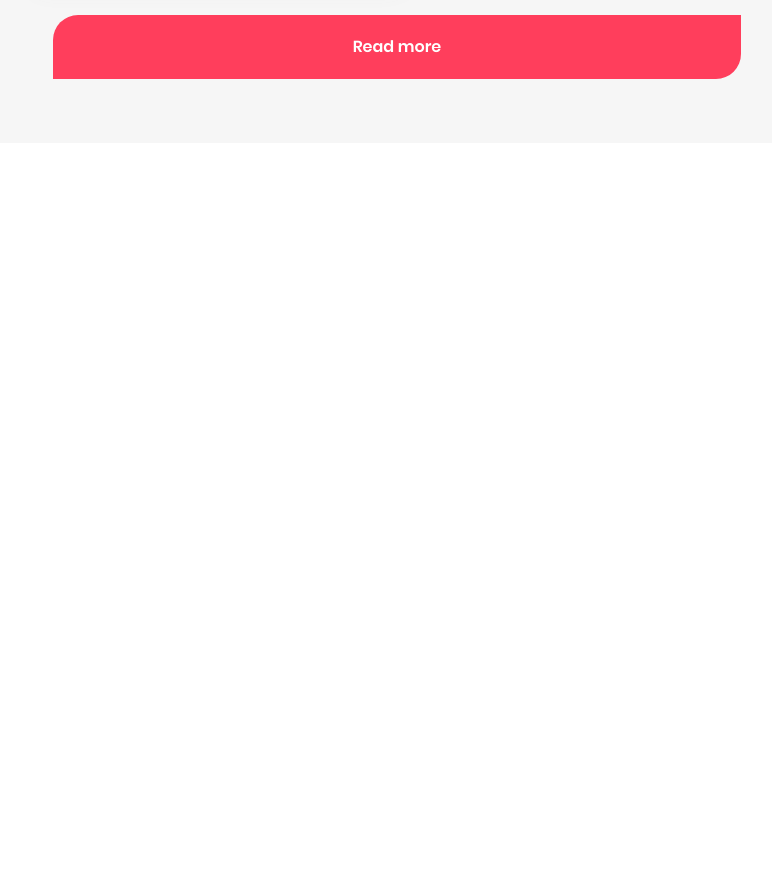
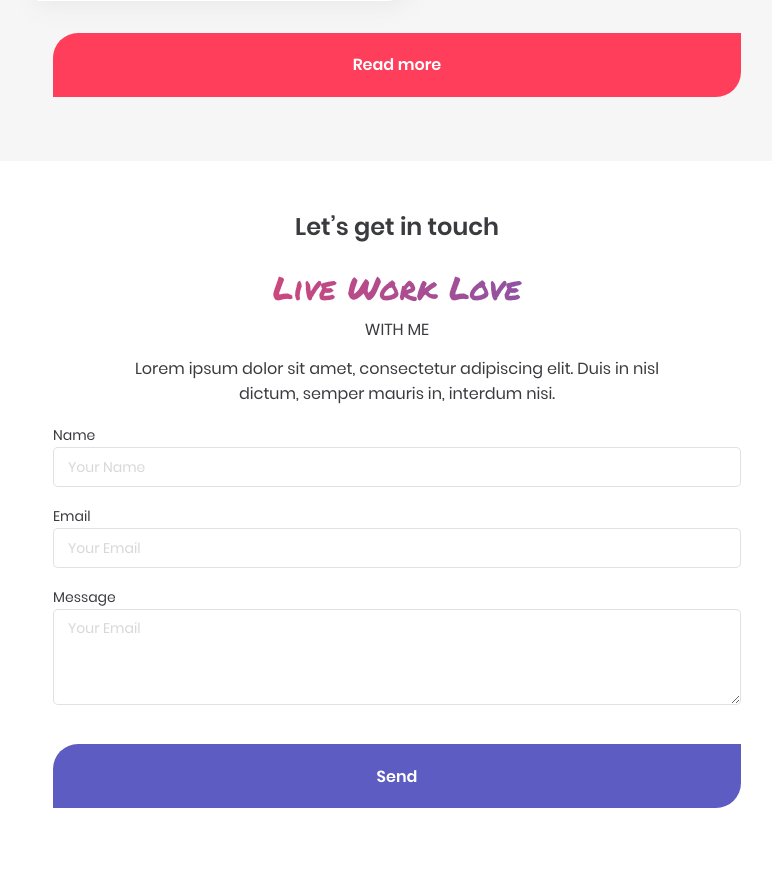
Before and after one commit to 20digital-ua/chinaokasi, a PHP site: page / in a window 1280 px wide. Shown: the part 5535-6407 px from the top of the page, without its empty margins (243-1015 px from the left). Before the commit the page ends 5614 px from the top, so only its background shows below. Run offline with PHP 8.4, Linux system fonts and the light colour scheme.

Commit message:
Get in touch section finish

```diff
--- a/index.html
+++ b/index.html
@@ -42,10 +42,14 @@
 		<section class="subscribe-section">
 			<div class="container">
 				<div class="subscribe-block">
-					<form action="" class="subscribe-form">
-						<input class="subscribe-form__input" type="text" placeholder="Your Name">
-						<input class="subscribe-form__input subscribe-form__input-last" type="text" placeholder="Your Email">
-						<button class="subscribe-form__submit submit-btn">Join my movement</button>
+					<form action="" class="primary-form">
+						<div class="form-row">
+							<input class="primary-form__input" type="text" placeholder="Your Name">
+						</div>
+						<div class="form-row">
+							<input class="primary-form__input primary-form__input-last" type="text" placeholder="Your Email">
+						</div>
+						<button class="primary-form__submit submit-btn">Join my movement</button>
 					</form>
 				</div>
 			</div>
@@ -142,16 +146,16 @@
 				<div class="sign-podcast">
 					<h3 class="sign-podcast__title">Sign up to get <br>
 							new episodes first</h3>
-					<form action="" class="sign-podcast-form">
+					<form action="" class="primary-form">
 						<div class="form-row">
-								<label for="input-name" class="sign-podcast-form__label">Name</label> <br>
-								<input type="text" id="input-name" class="sign-podcast-form__input" placeholder="Your Name">
+								<label for="input-name" class="primary-form__label">Name</label> <br>
+								<input type="text" id="input-name" class="primary-form__input" placeholder="Your Name">
 						</div>
 						<div class="form-row">
-								<label for="input-email" class="sign-podcast-form__label">Email</label> <br>
-								<input type="text" id="input-email" class="sign-podcast-form__input" placeholder="Your Email">
+								<label for="input-email" class="primary-form__label">Email</label> <br>
+								<input type="text" id="input-email" class="primary-form__input" placeholder="Your Email">
 						</div>
-						<button class="sign-podcast-form__submit submit-btn">Be the first to hear!</button>
+						<button class="primary-form__submit submit-btn">Be the first to hear!</button>
 					</form>
 				</div>
 				<div class="follow">
@@ -250,6 +254,34 @@
 
 			</div>
 		</section>
+		<section class="in-touch-section">
+			<div class="container">
+				<h2 class="title">Let’s get in touch</h2>
+				<div class="with-me">
+					<p class="with-me__gradient">Live Work Love</p>
+					<p class="with-me__simple">WITH ME</p>
+				</div>
+				<div class="text text-center">
+						Lorem ipsum dolor sit amet, consectetur adipiscing elit.
+						Duis in nisl dictum, semper mauris in, interdum nisi.
+				</div>
+				<form action="" class="primary-form">
+						<div class="form-row">
+								<label for="input-name" class="primary-form__label">Name</label> <br>
+								<input type="text" id="input-name" class="primary-form__input" placeholder="Your Name">
+						</div>
+						<div class="form-row">
+								<label for="input-email" class="primary-form__label">Email</label> <br>
+								<input type="text" id="input-email" class="primary-form__input" placeholder="Your Email">
+						</div>
+						<div class="form-row">
+								<label for="input-message" class="primary-form__label">Message</label> <br>
+								<textarea  id="input-message" class="primary-form__input primary-form__textarea" placeholder="Your Email"></textarea>
+						</div>
+						<button class="primary-form__submit submit-btn">Send</button>
+					</form>
+			</div>
+		</section>
 	</main>
 	<script src="js/main.js"></script>
 	<script src="js/player.js"></script>
--- /dev/null
+++ b/scss/_modules/forms.scss
@@ -0,0 +1,31 @@
+.primary-form{
+  .form-row{
+    width: 100%;
+    margin-top: 1em;
+  }
+  &__label{
+    font-size: 14px;
+    line-height: 21px;
+  }
+  &__input{
+    width: 100%;
+    height: 40px;
+    border: 1px solid rgba(58, 59, 63, 0.15);
+    border-radius: 5px;
+    outline: none;
+    font-size: 14px;
+    line-height: 21px;
+    padding-left: 1em;
+    font-family: inherit;
+    &::placeholder{
+      color: rgba(58, 59, 63, 0.2);
+    }
+  }
+  &__textarea{
+    padding-top: 8px;
+    height: unset;
+    min-height: 96px;
+    max-width: 100%;
+    min-width: 100%;
+  }
+}
--- a/scss/_modules/general.scss
+++ b/scss/_modules/general.scss
@@ -40,4 +40,7 @@ body{
 //FIXME
 .text{
   line-height: normal;
+  &-center{
+    text-align: center;
+  }
 }
--- a/scss/_modules/header.scss
+++ b/scss/_modules/header.scss
@@ -92,21 +92,3 @@ header{
 .subscribe-block{
   padding-top: 2em;
 }
-.subscribe-form{
-  &__input{
-    width: 100%;
-    height: 40px;
-    border: 1px solid rgba(58, 59, 63, 0.15);
-    border-radius: 5px;
-    margin-bottom: 1em;
-    outline: none;
-    padding: 0.5em 1em;
-    font-size: 0.875em;
-    &-last{
-      margin-bottom: 0;
-    }
-    &::placeholder{
-      color:rgba(58, 59, 63, 0.2);
-    }
-  }
-}
--- /dev/null
+++ b/scss/_modules/in-touch.scss
@@ -0,0 +1,22 @@
+.in-touch-section{
+  padding-bottom: 4em;
+  .text{
+    max-width: 80%;
+    margin: 0 auto;
+    margin-top: 14px;
+  }
+}
+
+.with-me{
+  text-align: center;
+  &__gradient{
+    @include font(2em, $PermanentMarker);
+    background: linear-gradient(90deg,$redColor 0%, $violetColor 100%);
+    -webkit-background-clip: text;
+    -webkit-text-fill-color: transparent;
+  }
+  &__simple{
+    margin: 6px 0;
+    text-transform: uppercase;
+  }
+}
--- a/scss/_modules/podcast.scss
+++ b/scss/_modules/podcast.scss
@@ -60,30 +60,6 @@
   }
 }
 
-.sign-podcast-form{
-  .form-row{
-    width: 100%;
-    margin-top: 1em;
-  }
-  &__label{
-    font-size: 14px;
-    line-height: 21px;
-  }
-  &__input{
-    width: 100%;
-    height: 40px;
-    border: 1px solid rgba(58, 59, 63, 0.15);
-    border-radius: 5px;
-    outline: none;
-    font-size: 14px;
-    line-height: 21px;
-    padding-left: 1em;
-    font-family: inherit;
-    &::placeholder{
-      color: rgba(58, 59, 63, 0.2);
-    }
-  }
-}
 
 .follow{
   margin-top: 3em;
--- a/scss/style.scss
+++ b/scss/style.scss
@@ -11,13 +11,16 @@
 @import "_modules/general";
 /* BUTTONS */
 @import "_modules/link_buttons";
-/* BUTTONS */
+/* FORMS */
+@import "_modules/forms";
+/* PLAYER */
 @import "_modules/player";
+
+
+
 
 /* HEADER */
 @import "_modules/header";
-
-
 
 /*  CONTENT */
 /*  SECTIONS */
@@ -30,3 +33,5 @@
 @import "_modules/podcast";
 /* #4 - My Blog Section */
 @import "_modules/my-blog";
+/* #5 - In Touch Section */
+@import "_modules/in-touch";
--- a/style.css
+++ b/style.css
@@ -194,6 +194,10 @@ body {
   line-height: normal;
 }
 
+.text-center {
+  text-align: center;
+}
+
 /* BUTTONS */
 
 .submit-btn {
@@ -222,7 +226,43 @@ body {
   text-align: center;
 }
 
-/* BUTTONS */
+/* FORMS */
+
+.primary-form .form-row {
+  width: 100%;
+  margin-top: 1em;
+}
+
+.primary-form__label {
+  font-size: 14px;
+  line-height: 21px;
+}
+
+.primary-form__input {
+  width: 100%;
+  height: 40px;
+  border: 1px solid rgba(58, 59, 63, 0.15);
+  border-radius: 5px;
+  outline: none;
+  font-size: 14px;
+  line-height: 21px;
+  padding-left: 1em;
+  font-family: inherit;
+}
+
+.primary-form__input::placeholder {
+  color: rgba(58, 59, 63, 0.2);
+}
+
+.primary-form__textarea {
+  padding-top: 8px;
+  height: unset;
+  min-height: 96px;
+  max-width: 100%;
+  min-width: 100%;
+}
+
+/* PLAYER */
 
 .podcast-player__title .inner-bold {
   font-family: "Poppins-SemiBold";
@@ -815,3 +810,31 @@ header .container {
   display: flex;
   align-items: center;
 }
+
+/* #5 - In Touch Section */
+
+.in-touch-section {
+  padding-bottom: 4em;
+}
+
+.in-touch-section .text {
+  max-width: 80%;
+  margin: 0 auto;
+  margin-top: 14px;
+}
+
+.with-me {
+  text-align: center;
+}
+
+.with-me__gradient {
+  font: 2em "PermanentMarker";
+  background: linear-gradient(90deg, #FF3E5C 0%, #5D5CC3 100%);
+  -webkit-background-clip: text;
+  -webkit-text-fill-color: transparent;
+}
+
+.with-me__simple {
+  margin: 6px 0;
+  text-transform: uppercase;
+}
```
Also changed, not shown: other parts of style.css (+0 -45 lines).
